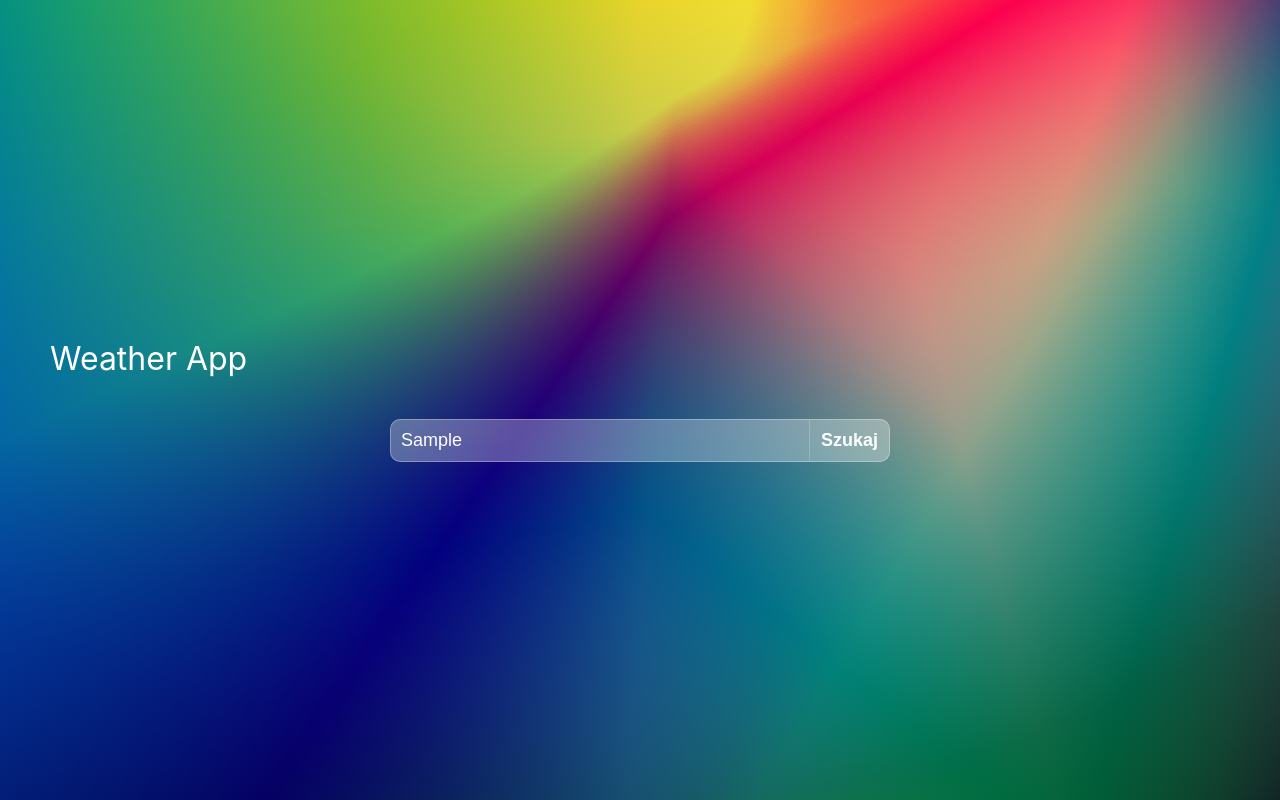
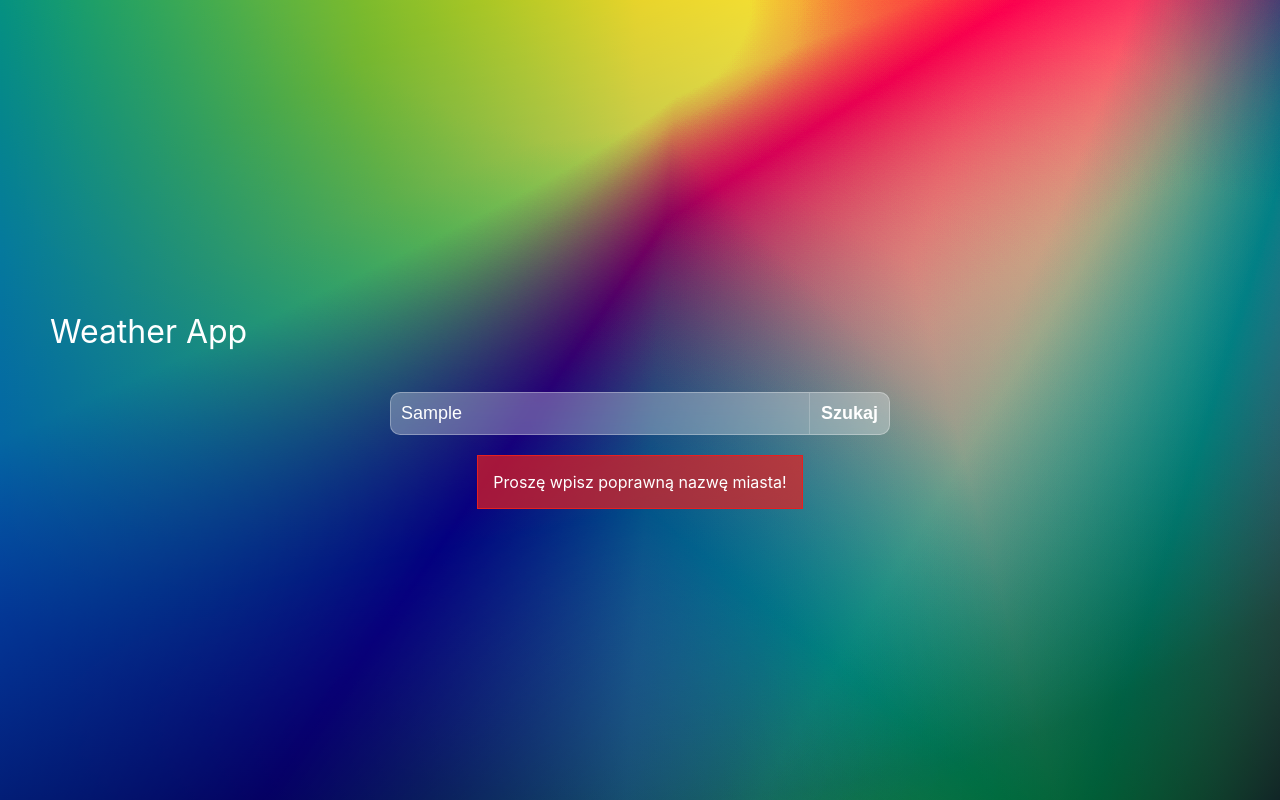
Before and after one commit to aldiii/WeatherApp, a React (Create React App) app: page / in a window 1280 px wide. Both pictures are taken after typing "Sample" into the empty fields and a click on the button "Szukaj". Built offline with nearby package versions, Linux system fonts and the light colour scheme; no server answers.

Commit message:
Added ErrorMessage component to handle errors

```diff
--- a/src/components/App.js
+++ b/src/components/App.js
@@ -3,6 +3,7 @@ import "./App.css";
 import WeatherLocationForm from "./WeatherLocationForm";
 import CurrentWeather from "./CurrentWeather";
 import DailyWeather from "./DailyWeather";
+import ErrorMessage from "./ErrorMessage";
 import {
   getCurrentWeather,
   getDailyForecast,
@@ -12,12 +13,18 @@ function App() {
   const [city, setCity] = useState("");
   const [currentWeatherData, setCurrentWeatherData] = useState(null);
   const [dailyForecastData, setDailyForecastData] = useState(null);
+  const [error, setError] = useState(false);
 
   const handleInputChange = (e) => {
-    setCity(e.target.value);
+    setCity(e.target.value.trim());
+    setError(false);
   };
   const handleFormSubmit = (e) => {
     e.preventDefault();
+
+    if (city.length === 0) {
+      return setError(true);
+    }
     getCurrentWeather(city, "pl")
       .then((apiData) => {
         setCurrentWeatherData(apiData);
@@ -27,7 +34,10 @@ function App() {
       .then((forecastData) => {
         setDailyForecastData(forecastData);
       })
-      .catch((error) => console.error(error.msg));
+      .catch((error) => {
+        setError(true);
+        console.error(error.msg);
+      });
   };
   return (
     <div className="App">
@@ -37,6 +47,9 @@ function App() {
         handleChange={handleInputChange}
         handleSubmit={handleFormSubmit}
       ></WeatherLocationForm>
+      {error ? (
+        <ErrorMessage msg="Proszę wpisz poprawną nazwę miasta!" />
+      ) : null}
       {currentWeatherData ? (
         <CurrentWeather weatherData={currentWeatherData}></CurrentWeather>
       ) : null}
--- /dev/null
+++ b/src/components/ErrorMessage.css
@@ -0,0 +1,9 @@
+.ErrorMessage {
+  background-color: rgba(230, 32, 32, 0.7);
+  border: solid 1px rgb(230, 32, 32);
+  color: white;
+  padding: 0 15px;
+}
+.ErrorMessage p {
+  text-size: 1 rem;
+}
--- /dev/null
+++ b/src/components/ErrorMessage.js
@@ -0,0 +1,12 @@
+import React from "react";
+import "./ErrorMessage.css";
+
+function ErrroMessage({ msg }) {
+  return (
+    <div className="ErrorMessage">
+      <p>{msg}</p>
+    </div>
+  );
+}
+
+export default ErrroMessage;
```
